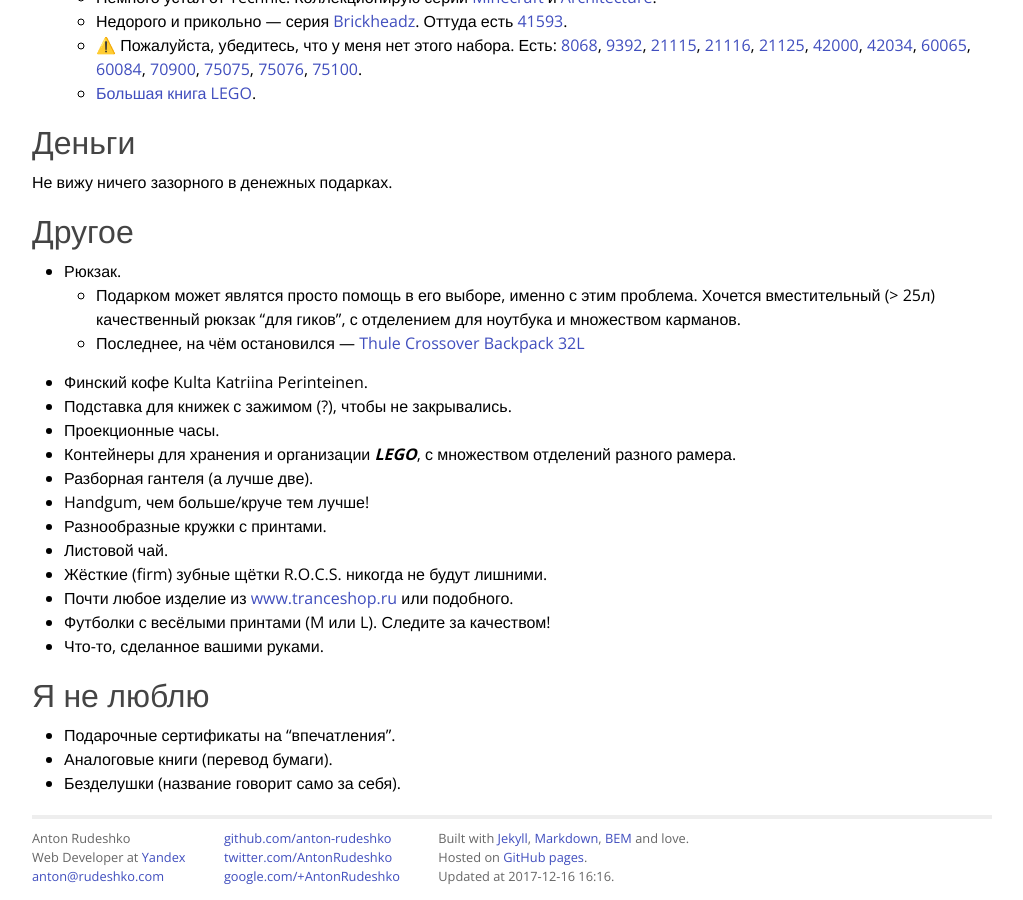
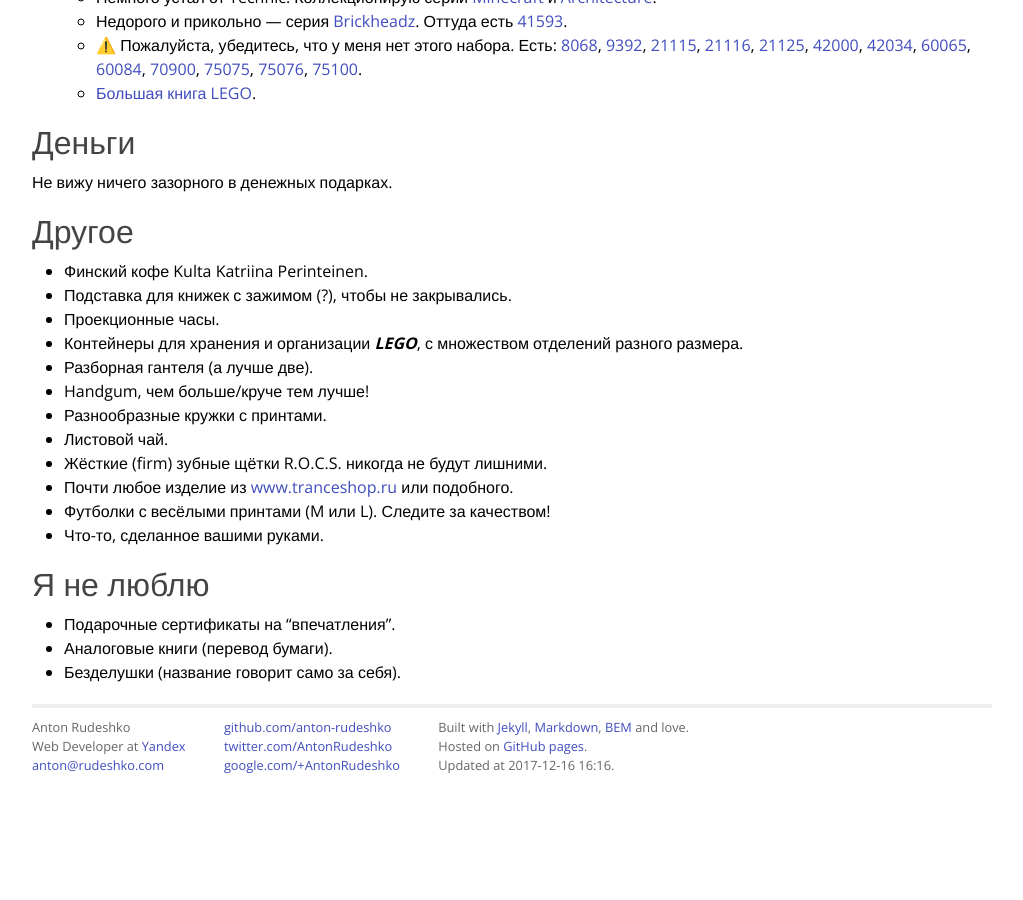
Before and after one commit to anton-rudeshko/anton-rudeshko.github.io, a Jekyll site: the page built from wishlist/index.md, in a window 1280 px wide and 900 px high, scrolled down 1250 px. Shown: the whole window, without its empty margins (128-1151 px from the left). Built offline with Jekyll 4.4.1, drawn with Linux system fonts in a browser that asks for light colours; comment, search, counter and statistics services are not loaded; after the commit the page ends 2040 px from its top, so only the background shows below that.

Commit message:
:done: Backpack

```diff
--- a/wishlist/index.md
+++ b/wishlist/index.md
@@ -100,13 +100,10 @@ title: Anton Rudeshko Wishlist
 
 ## Другое
 
-  * Рюкзак.
-    * Подарком может являтся просто помощь в его выборе, именно с этим проблема. Хочется вместительный (> 25л) качественный рюкзак "для гиков", с отделением для ноутбука и множеством карманов.
-    * Последнее, на чём остановился — [Thule Crossover Backpack 32L][thule]
   * Финский кофе Kulta Katriina Perinteinen.
   * Подставка для книжек с зажимом (?), чтобы не закрывались.
   * Проекционные часы.
-  * Контейнеры для хранения и организации ***LEGO***, с множеством отделений разного рамера.
+  * Контейнеры для хранения и организации ***LEGO***, с множеством отделений разного размера.
   * Разборная гантеля (а лучше две).
   * Handgum, чем больше/круче тем лучше!
   * Разнообразные кружки с принтами.
```
